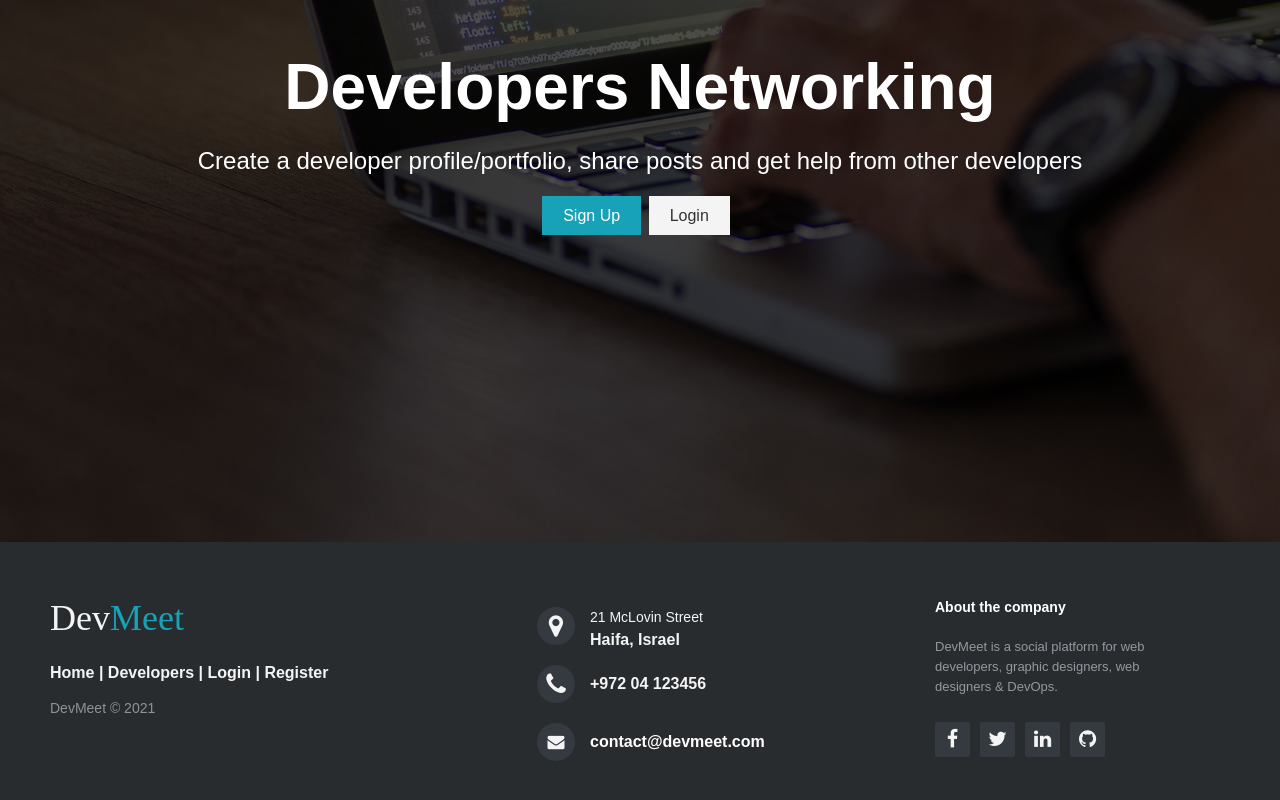
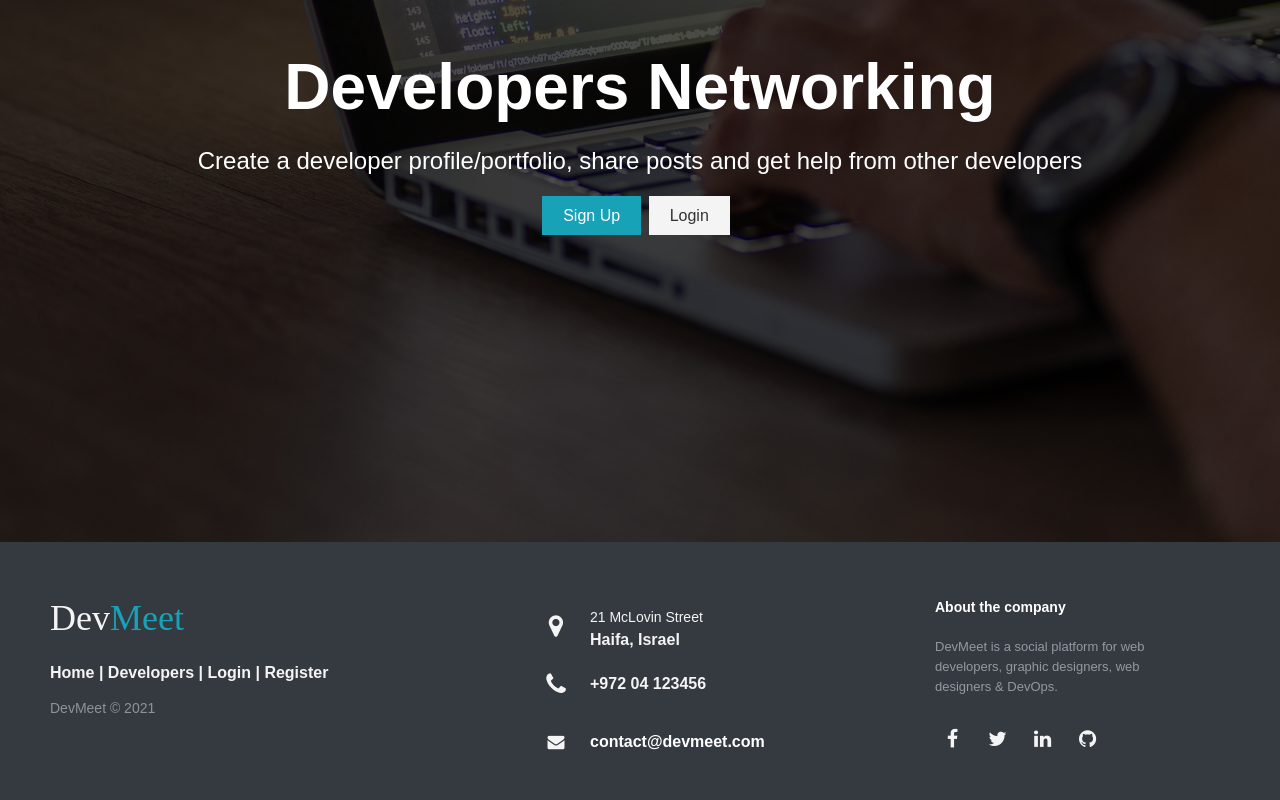
Before and after one commit to moodyomar/DevMeet, a React (Create React App) app in the folder client/: page / in a window 1280 px wide. Shown: the part 258-1058 px from the top of the page. Built offline with nearby package versions, Linux system fonts and the light colour scheme; no server answers; the HTML template or start-up script is replaced by a standard one.

Commit message:
update generat rool colors

```diff
--- a/client/src/App.css
+++ b/client/src/App.css
@@ -3,10 +3,11 @@
   --primary-color: #17a2b8;
   --dark-color: #343a40;
   --light-color: #f4f4f4;
+  --bg-color: #fff;
+  --text-color: #333;
+
   --danger-color: #dc3545;
   --success-color: #28a745;
-  --bg-color: #fff;
-  --text-color: #333;
 }
 
 * {
--- a/client/src/comps/styling/Footer.css
+++ b/client/src/comps/styling/Footer.css
@@ -1,5 +1,5 @@
 .footer-distributed{
-	background-color: #292c2f;
+	background: var(--dark-color);
 	box-shadow: 0 1px 1px 0 rgba(0, 0, 0, 0.12);
 	box-sizing: border-box;
 	text-align: left;
```
